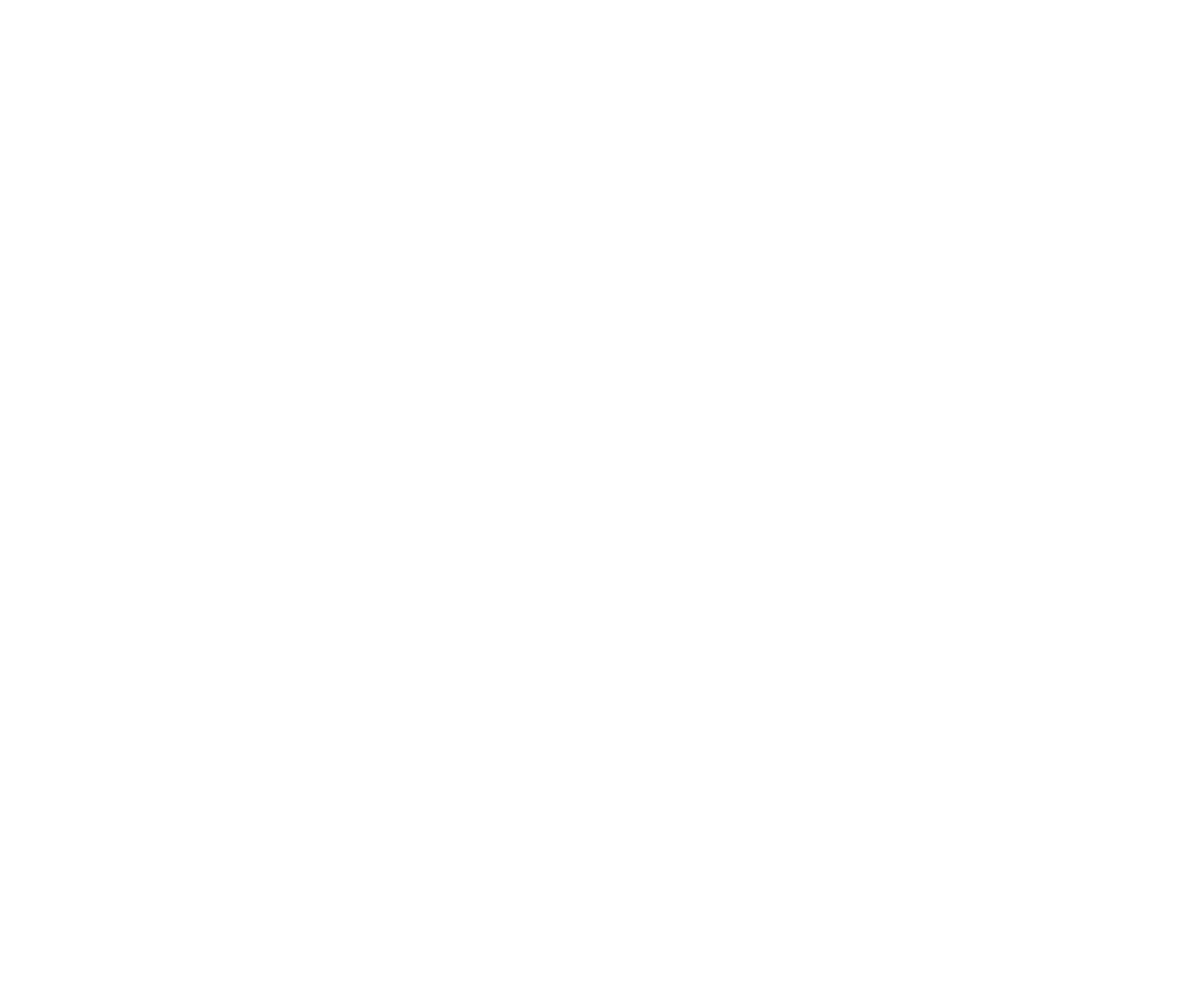
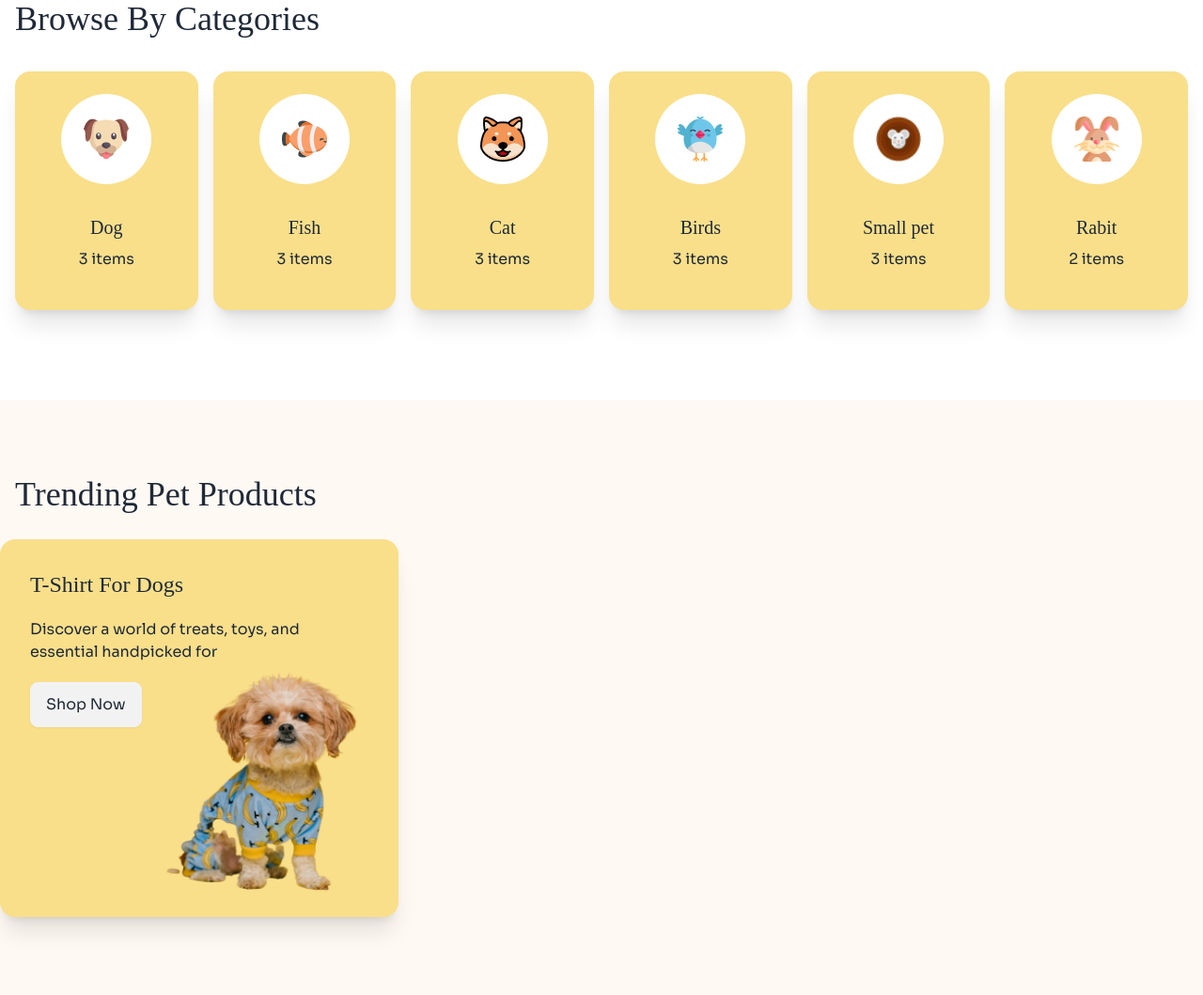
Before and after one commit to wg-designer84/my-assignment-3, a plain HTML site: page index.html in a window 1280 px wide. Shown: the whole page at 94% size. Before the commit the page ends 800 px from the top, so only its background shows below. Drawn offline with nearby package versions, Linux system fonts and the light colour scheme; a web font is replaced by a local one.

Commit message:
adding some sections

```diff
--- a/index.html
+++ b/index.html
@@ -1,13 +1,14 @@
 <!DOCTYPE html>
-<html lang="en">
+<html lang="en" data-theme="light">
   <head>
     <meta charset="UTF-8" />
     <meta name="viewport" content="width=device-width, initial-scale=1.0" />
     <title>Document</title>
-    <script
-      src="https://kit.fontawesome.com/dc203b3c9a.js"
-      crossorigin="anonymous"
-    ></script>
+    <script src="https://kit.fontawesome.com/dc203b3c9a.js" crossorigin="anonymous" ></script>
+    <link rel="preconnect" href="https://fonts.googleapis.com" />
+    <link rel="preconnect" href="https://fonts.gstatic.com" crossorigin />
+    <link href="https://fonts.googleapis.com/css2?family=ADLaM+Display&family=Sora:wght@100..800&display=swap" rel="stylesheet" />
+    <link href="https://cdn.jsdelivr.net/npm/daisyui@4.12.23/dist/full.min.css" rel="stylesheet" type="text/css" />
     <script src="https://cdn.tailwindcss.com"></script>
     <script>
       tailwind.config = {
@@ -20,13 +21,119 @@
         },
       };
     </script>
+    <style>
+      .font-ad{
+        font-family: "ADLaM Display", serif;
+      }
+
+      .font-sora{
+        font-family: "Sora", serif;
+      }
+    </style>
   </head>
+
   <body>
     <!-- HEADER -->
     <header></header>
     <!-- MAIN -->
-    <main></main>
+    <main class="mx-auto">
+      <!-- CATEGORY SECTION START -->
+      <div class="container max-w-[1320px]  mx-auto">
+        <h3 class="font-ad text-4xl font-normal mx-4">Browse By Categories</h3>
+        <div class="grid grid-cols-2 md:grid-cols-6 gap-4 mt-9 mx-4"> <!--Card parent-->
+          <!-- Card-1 Start -->
+          <div class="card bg-base-100 max-w-[200px] h-[254px] shadow-xl bg-[#F9DF8A]">
+            <figure class="rounded-[100%] w-[90px] h-[90px] md:w-24 md:h-24 bg-white mx-auto mt-6">
+              <img src="assets/images/dog-cartoon.png" alt="" class="w-10 h-10 md:w-[48px] md:h-[48px]" />
+            </figure>
+              <div class="card-body items-center text-center">
+                <h2 class="card-title font-ad text-xl font-normal">Dog</h2>
+                <p class="font-normal text-base font-sora">3 items</p>
+              </div>
+          </div>
+          <!-- Card-1 End -->
+          <!-- Card-2 Start -->
+          <div class="card bg-base-100 max-w-[200px] h-[254px] shadow-xl bg-[#F9DF8A]">
+            <figure class="rounded-[100%] w-[90px] h-[90px] md:w-24 md:h-24 bg-white mx-auto mt-6">
+              <img src="assets/images/fish-cartoon.png" alt="" class="w-10 h-10 md:w-[48px] md:h-[48px]" />
+            </figure>
+            <div class="card-body items-center text-center">
+              <h2 class="card-title font-ad text-xl font-normal">Fish</h2>
+              <p class="font-normal text-base font-sora">3 items</p>
+            </div>
+          </div>
+          <!-- Card-2 End -->
+          <!-- Card-3 Start -->
+          <div class="card bg-base-100 max-w-[200px] h-[254px] shadow-xl bg-[#F9DF8A]">
+            <figure class="rounded-[100%] w-[90px] h-[90px] md:w-24 md:h-24 bg-white mx-auto mt-6">
+              <img src="assets/images/cat-cartoon.png" alt="" class="w-10 h-10 md:w-[48px] md:h-[48px]" />
+            </figure>
+            <div class="card-body items-center text-center">
+              <h2 class="card-title font-ad text-xl font-normal">Cat</h2>
+              <p class="font-normal text-base font-sora">3 items</p>
+            </div>
+          </div>
+          <!-- Card-3 End -->
+          <!-- Card-4 Start -->
+          <div class="card bg-base-100 max-w-[200px] h-[254px] shadow-xl bg-[#F9DF8A]">
+            <figure class="rounded-[100%] w-[90px] h-[90px] md:w-24 md:h-24 bg-white mx-auto mt-6">
+              <img src="assets/images/bird-cartoon.png" alt="" class="w-10 h-10 md:w-[48px] md:h-[48px]" />
+            </figure>
+            <div class="card-body items-center text-center">
+              <h2 class="card-title font-ad text-xl font-normal">Birds</h2>
+              <p class="font-normal text-base font-sora">3 items</p>
+            </div>
+          </div>
+          <!-- Card-4 End -->
+          <!-- Card-5 Start -->
+           <div class="card bg-base-100 max-w-[200px] h-[254px] shadow-xl bg-[#F9DF8A]">
+            <figure class="rounded-[100%] w-[90px] h-[90px] md:w-24 md:h-24 bg-white mx-auto mt-6">
+              <img src="assets/images/mouse-cartoon.png" alt="" class="w-10 h-10 md:w-[48px] md:h-[48px]" />
+            </figure>
+            <div class="card-body items-center text-center">
+              <h2 class="card-title font-ad text-xl font-normal">Small pet</h2>
+              <p class="font-normal text-base font-sora">3 items</p>
+            </div>
+          </div>
+          <!-- Card-5 End -->
+          <!-- Card-6 Start -->
+           <div class="card bg-base-100 max-w-[200px] h-[254px] shadow-xl bg-[#F9DF8A]">
+            <figure class="rounded-[100%] w-[90px] h-[90px] md:w-24 md:h-24 bg-white mx-auto mt-6">
+              <img src="assets/images/rabbit-cartoon.png" alt="" class="w-10 h-10 md:w-[48px] md:h-[48px]" />
+            </figure>
+            <div class="card-body items-center text-center">
+              <h2 class="card-title font-ad text-xl font-normal">Rabit</h2>
+              <p class="font-normal text-base font-sora">2 items</p>
+            </div>
+          </div>
+          <!-- Card-6 End -->
+        </div>
+      </div>
+      <!-- CATEGORY SECTION END -->
+      <!-- TRENDING SECTION START -->
+      <section class="bg-[#FFF9F4] w-full h-[700px] mt-24">
+        <div class="container max-w-[1320px] mx-auto py-20 space-y-7">
+          <h3 class="font-ad text-4xl font-normal mx-4">Trending Pet Products</h3>
+          <div class="grid grid-cols-[1fr, 2fr]">
+            <div class="card bg-base-100 shadow-xl bg-[#F9DF8A] max-w-[424px] h-[402px]"> <!--card-1-->
+              <div class="card-body space-y-3">
+                <h2 class="card-title font-ad text-2xl font-normal capitalize">T-shirt for dogs</h2>
+                <p class="font-normal text-base font-sora">Discover a world of treats, toys, and essential handpicked for</p>
+                <div class="card-actions">
+                  <button class="btn font-normal text-base font-sora cursor-pointer hover:scale-[1.2] hover:duration-300 hover:font-semibold">Shop Now</button>
+                </div>
+                <figure class="relative -top-40 left-20">
+                  <img src="assets/images/cute-pet-small.png" alt="" class="w-[244px] h-[321px]">
+                </figure>
+              </div>
+            </div><!--card-1--end-->
+            <div class=""></div>
+          </div>
+        </div>
+      </section>
+    </main>
     <!-- FOOTER -->
     <footer></footer>
   </body>
+
 </html>
```
